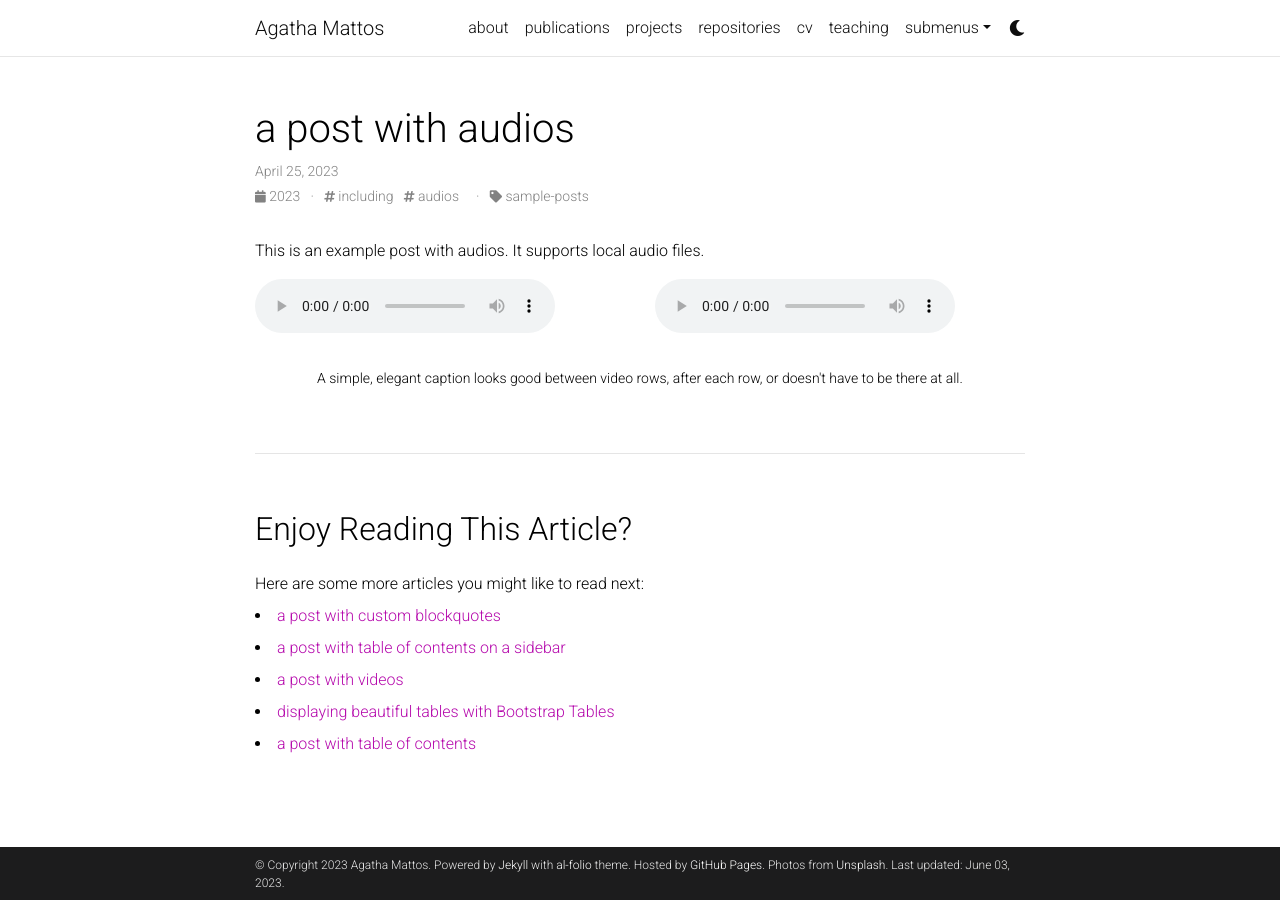
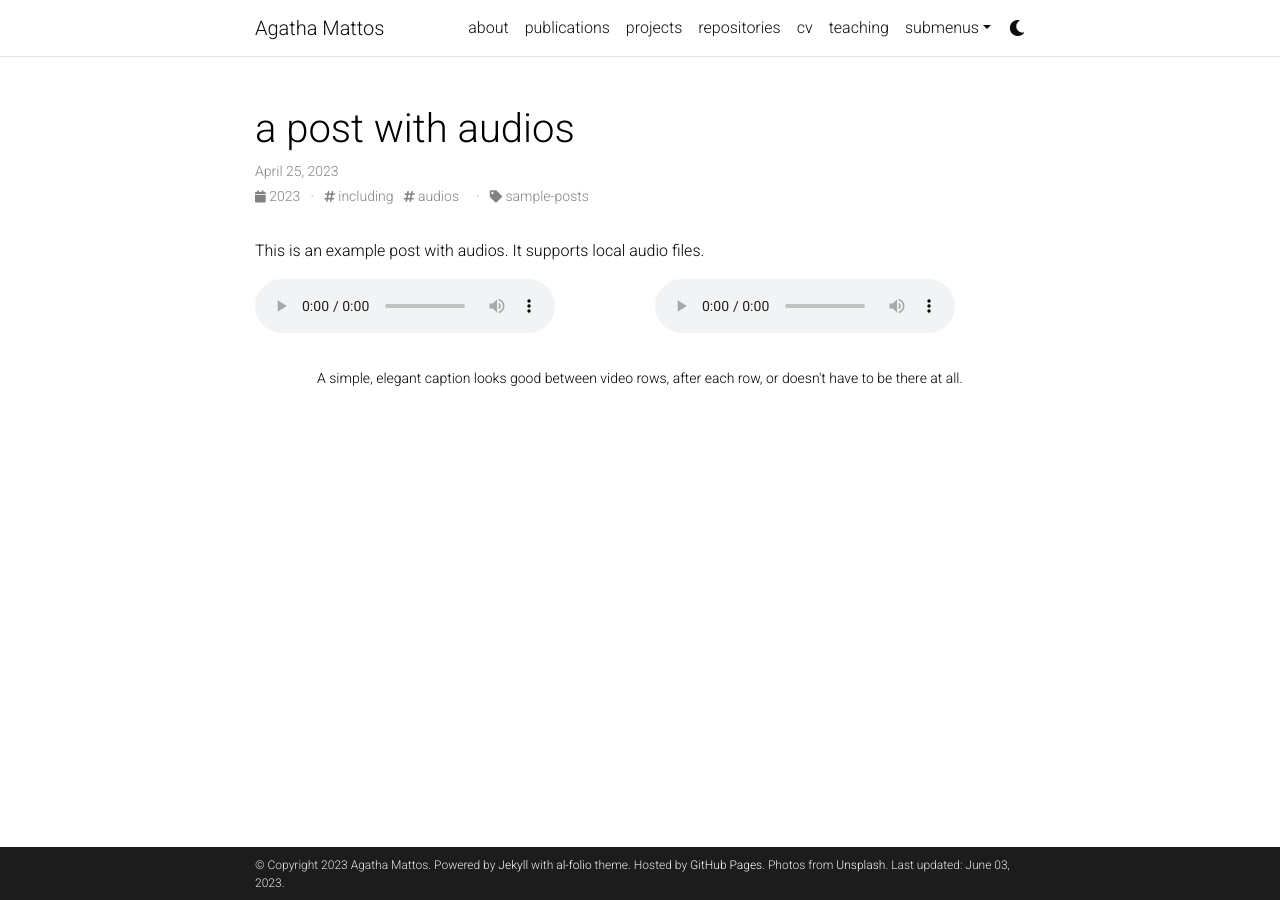
Before and after one commit to agathamattos/agathamattos.github.io, a Jekyll site: the page built from _posts/2023-04-25-audios.md, in a window 1280 px wide. Built offline with Jekyll 4.4.1, drawn with Linux system fonts in a browser that asks for light colours; comment, search, counter and statistics services are not loaded; a style sheet for code colours, icons or effects is not loaded.

Commit message:
Removing sections

```diff
--- a/_config.yml
+++ b/_config.yml
@@ -132,7 +132,7 @@ pagination:
   enabled: false
 
 related_blog_posts:
-  enabled: true
+  enabled: false
   max_related: 5
 
 # Giscus comments (RECOMMENDED)
@@ -176,15 +176,15 @@ collections:
     output: true
     permalink: /projects/:path/
 
-# announcements:
-#   enabled: true
-#   scrollable: true # adds a vertical scroll bar if there are more than 3 news items
-#   limit: 5 # leave blank to include all the news in the `_news` folder
+announcements:
+  enabled: false
+  scrollable: true # adds a vertical scroll bar if there are more than 3 news items
+  limit: 5 # leave blank to include all the news in the `_news` folder
 
-# latest_posts:
-#   enabled: true
-#   scrollable: true # adds a vertical scroll bar if there are more than 3 new posts items
-#   limit: 3 # leave blank to include all the blog posts
+latest_posts:
+  enabled: false
+  scrollable: true # adds a vertical scroll bar if there are more than 3 new posts items
+  limit: 3 # leave blank to include all the blog posts
 
 # -----------------------------------------------------------------------------
 # Jekyll settings
```
